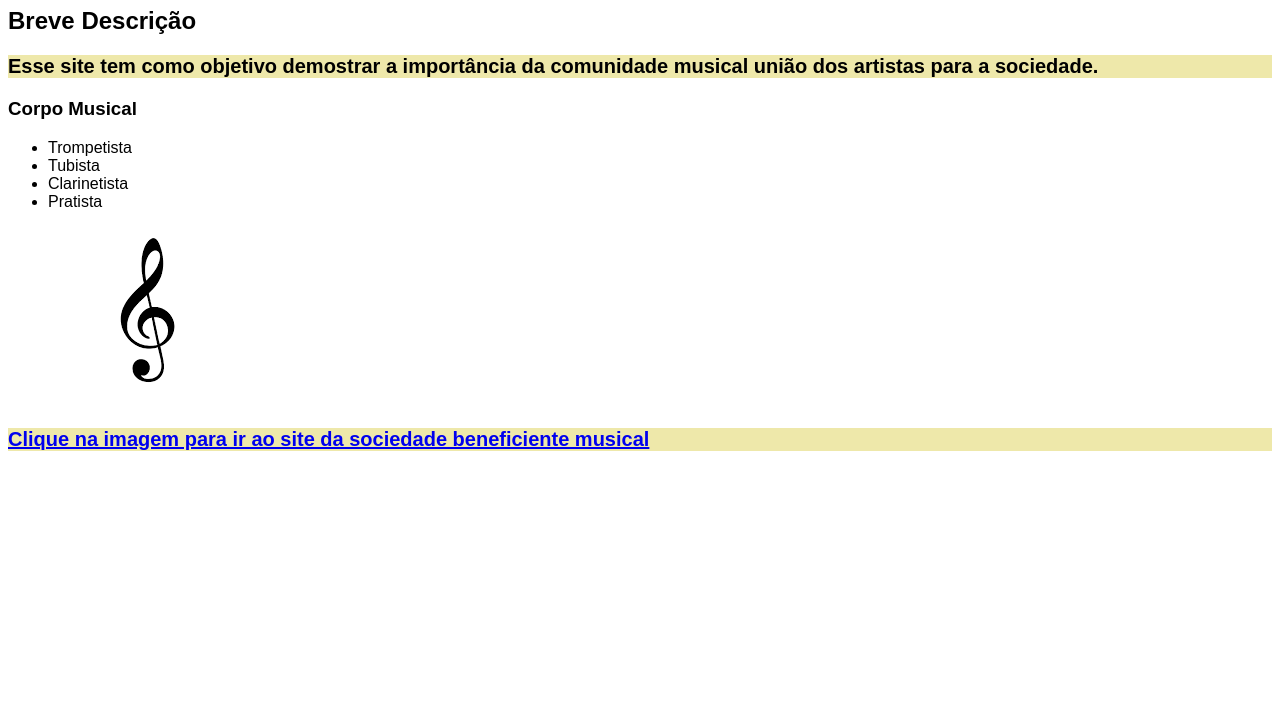
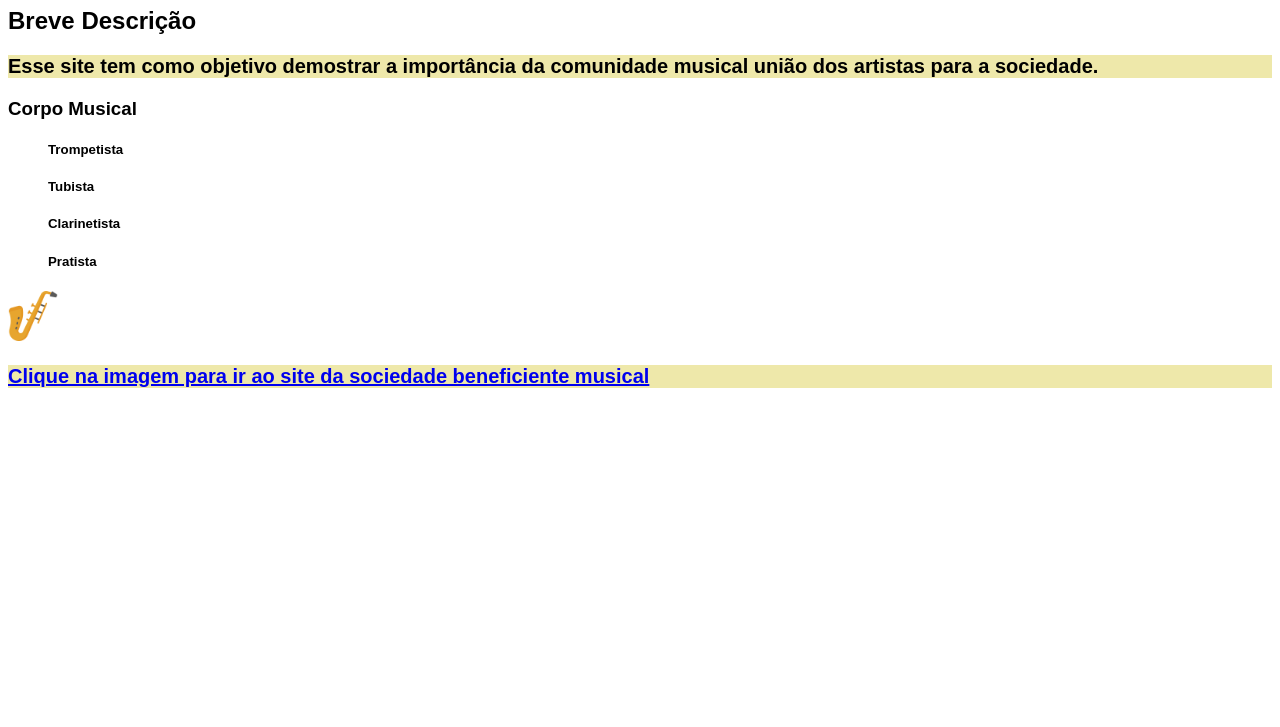
Before and after one commit to Alexandre-digital/digital_house, a plain HTML site: page HTML_Site/index.html in a window 1280 px wide. Shown: the part 73-800 px from the top of the page. Drawn offline with Linux system fonts and the light colour scheme.

Commit message:
Add files via upload
site

```diff
--- a/HTML_Site/index.html
+++ b/HTML_Site/index.html
@@ -1,15 +1,37 @@
 <!DOCTYPE html>
 <html lang="pt-br">
+
+
+<!-- Cabeça do Site -->
 <head>
     <meta charset="UTF-8">
     <meta http-equiv="X-UA-Compatible" content="IE=edge">
     <meta name="viewport" content="width=device-width, initial-scale=1.0">
-    <title>Uniao dos Artistas</title>
+    <title>Espaço Musical</title>
+    <link href="img/notas.png" rel="shortcut icon">
     <link rel="stylesheet" href="css/styles.css">
 
 </head>
+
+<div class="container">
+
+    <header class="header">
+
+       <h1 align="center">COMUNIDADE BENEFICENTE UNIÃO DOS ARTISTAS</h1>
+
+
+    </header>
+
+
+</div>
+
+
+
+<!-- Corpo do Site -->
 <body>
-    <h1>Comunidade Beneficente Musical</h1>
+
+
+
     <h2>Breve Descrição</h2>
     <p>Esse site tem como objetivo demostrar a importância da comunidade musical união dos artistas para a sociedade.</p>
 
@@ -18,16 +40,20 @@
 
     <h3> Corpo Musical </h3>
 
-    <ul>
-        <li> Trompetista </li>
-        <li> Tubista </li>
-        <li> Clarinetista </li>
-        <li> Pratista </li>
+    <ul class="musical">
+
+
+        <h5 class="trompetista"> Trompetista </h5>
+        <h5 class="tubista"> Tubista </h5>
+        <h5 class="clarinetista"> Clarinetista </h5>
+        <h5 class="pratista"> Pratista </h5>
+
+
 
 
     </ul>
     <a href="https://filarmonica.art.br/">
-        <img witdh="50%" src="img/Clave de Sol.png">
+        <img style="max-width: 50px;" src="img/sax.png">
         <p>Clique na imagem para ir ao site da sociedade beneficiente musical</p>
 
 
```
